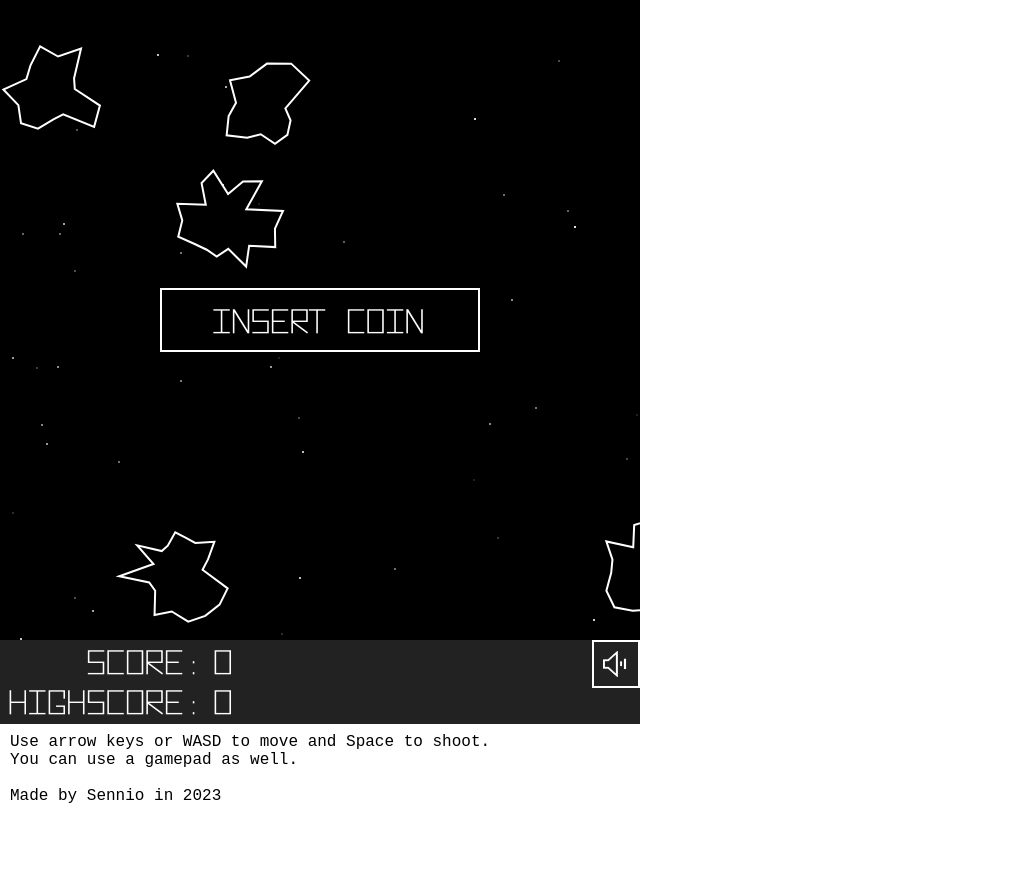
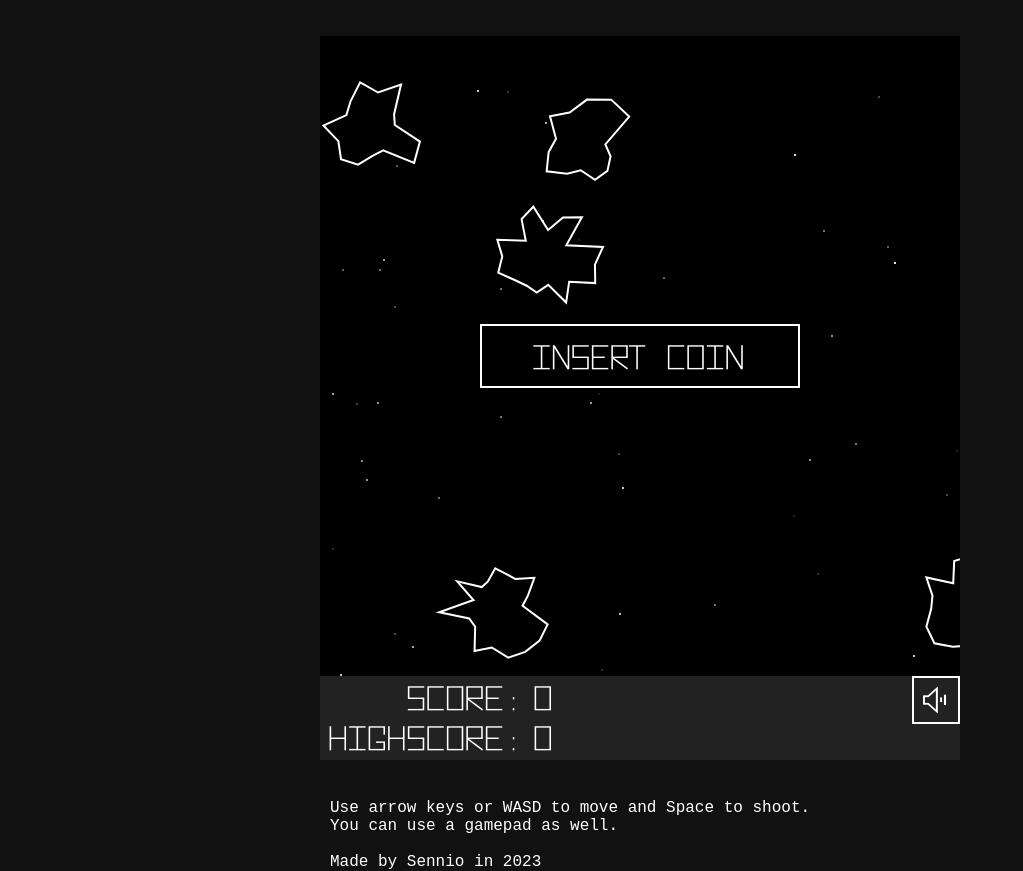
Before and after one commit to FluffySpectre/webroids, a plain HTML site: page src/index.html in a window 1280 px wide. Shown: the whole page, without its empty margins (0-1023 px from the left). Before the commit the page ends 821 px from the top, so only its background shows below. Drawn offline with Linux system fonts and the light colour scheme.

Commit message:
Centered game on the page and added a dark background

```diff
--- a/src/index.html
+++ b/src/index.html
@@ -13,6 +13,17 @@
                 margin: 0;
                 padding: 0;
                 font-family: vectorFont;
+                background-color: #111;
+                display: flex;
+                align-items: center;
+                justify-content: center;
+            }
+
+            #gameContainer {
+                width: 640px;
+                height: 724px;
+                position: absolute;
+                top: calc(50% - 364px);
             }
 
             canvas {
@@ -45,9 +56,10 @@
             }
 
             p {
-                margin-top: 90px;
+                margin-top: 120px;
                 margin-left: 10px;
                 font-family: 'Courier New', Courier, monospace;
+                color: white;
             }
 
             #controlBar {
@@ -104,6 +116,7 @@
         </style>
     </head>
     <body>
+        <div id="gameContainer">
             <canvas id="gameCanvas" width="640" height="640"></canvas>
 
             <div id="playOverlay" class="playOverlay">
@@ -126,6 +139,7 @@
                 You can use a gamepad as well.<br/><br/>
                 Made by Sennio in 2023
             </p>
+        </div>
 
         <script type="text/javascript" src="vector.js"></script>
         <script type="text/javascript" src="particles.js"></script>
```
Lines whose indentation alone changed are shown as unchanged.
